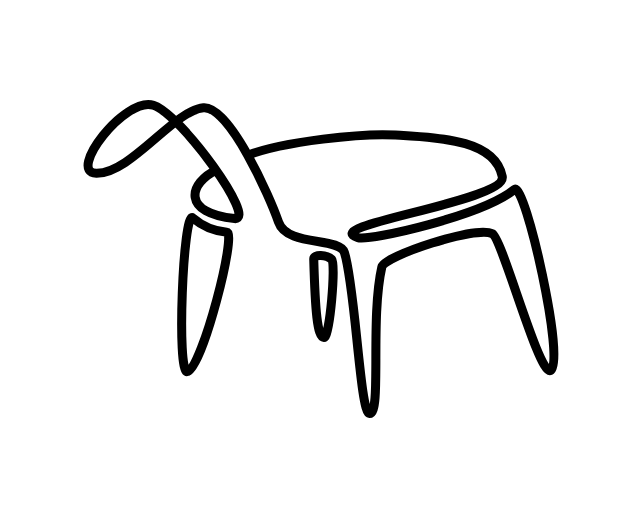
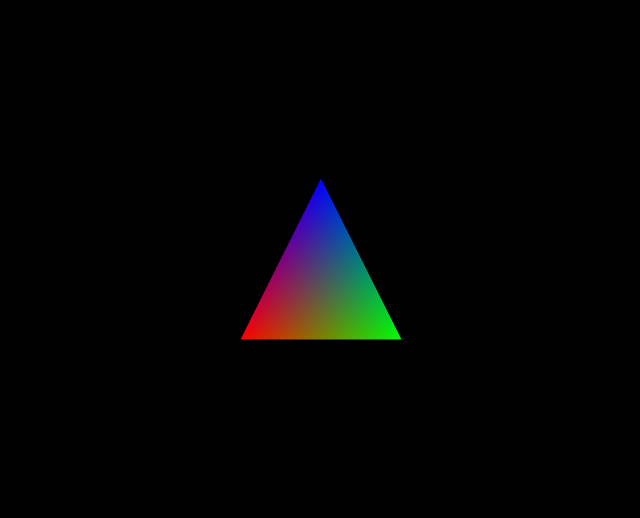
Before and after one commit to PierreLeBlond/threetle, a website built with Vite: page index.html in a window 1280 px wide. Shown: the part 141-659 px from the top of the page, without its empty margins (319-959 px from the left). Built offline with nearby package versions, Linux system fonts and the light colour scheme.

Commit message:
feat: Display hello triangle

```diff
--- a/package.json
+++ b/package.json
@@ -18,8 +18,12 @@
     "eslint-plugin-prettier": "^5.2.6",
     "globals": "^16.0.0",
     "prettier": "3.5.3",
+    "prettier-plugin-glsl": "^0.2.1",
     "typescript": "~5.7.2",
     "typescript-eslint": "^8.31.1",
     "vite": "^6.3.1"
+  },
+  "dependencies": {
+    "gl-matrix": "^3.4.3"
   }
 }
--- /dev/null
+++ b/src/core/Core.ts
@@ -0,0 +1,9 @@
+export type Core<T extends CoreData> = {
+  createTriangle: (coreData: T) => T;
+  draw: (coreData: T) => void;
+  init: () => T;
+};
+
+export type CoreData = {
+  canvas: HTMLCanvasElement;
+};
--- /dev/null
+++ b/src/core/webgl/WebGLCore.ts
@@ -0,0 +1,30 @@
+import { Core, CoreData } from "../Core";
+import { createTriangle } from "./createTriangle";
+import { draw } from "./draw";
+import { init } from "./init";
+
+export type WebGLCoreData = CoreData & {
+  buffers?: {
+    color: WebGLBuffer;
+    index: WebGLBuffer;
+    position: WebGLBuffer;
+  };
+  gl: WebGLRenderingContext;
+  programInfo?: {
+    attributesLocations: {
+      color: number;
+      position: number;
+    };
+    program: WebGLProgram;
+    uniformsLocations: {
+      projection: WebGLUniformLocation;
+      view: WebGLUniformLocation;
+    };
+  };
+};
+
+export const WebGLCore = {
+  createTriangle,
+  draw,
+  init,
+} satisfies Core<WebGLCoreData>;
--- /dev/null
+++ b/src/core/webgl/createTriangle.ts
@@ -0,0 +1,119 @@
+import fragmentShaderSource from "./shaders/triangle.frag?raw";
+import vertexShaderSource from "./shaders/triangle.vert?raw";
+import { WebGLCoreData } from "./WebGLCore";
+
+export const createTriangle = (data: WebGLCoreData): WebGLCoreData => {
+  const { gl } = data;
+
+  const vertexBuffer = gl.createBuffer();
+  gl.bindBuffer(gl.ARRAY_BUFFER, vertexBuffer);
+
+  const vertices = [-0.5, -0.5, 0.0, 0.5, -0.5, 0.0, 0.0, 0.5, 0.0];
+  gl.bufferData(gl.ARRAY_BUFFER, new Float32Array(vertices), gl.STATIC_DRAW);
+
+  gl.bindBuffer(gl.ARRAY_BUFFER, null);
+
+  const colorBuffer = gl.createBuffer();
+  gl.bindBuffer(gl.ARRAY_BUFFER, colorBuffer);
+
+  const colors = [1.0, 0.0, 0.0, 0.0, 1.0, 0.0, 0.0, 0.0, 1.0];
+  gl.bufferData(gl.ARRAY_BUFFER, new Float32Array(colors), gl.STATIC_DRAW);
+
+  gl.bindBuffer(gl.ARRAY_BUFFER, null);
+
+  const indexBuffer = gl.createBuffer();
+  gl.bindBuffer(gl.ELEMENT_ARRAY_BUFFER, indexBuffer);
+
+  const indices = [0, 1, 2];
+  gl.bufferData(
+    gl.ELEMENT_ARRAY_BUFFER,
+    new Uint16Array(indices),
+    gl.STATIC_DRAW,
+  );
+
+  gl.bindBuffer(gl.ELEMENT_ARRAY_BUFFER, null);
+
+  const vertexShader = gl.createShader(gl.VERTEX_SHADER);
+
+  if (!vertexShader) {
+    throw new Error("Failed to create vertex shader");
+  }
+
+  gl.shaderSource(vertexShader, vertexShaderSource);
+  gl.compileShader(vertexShader);
+
+  if (!gl.getShaderParameter(vertexShader, gl.COMPILE_STATUS)) {
+    throw new Error(
+      `Error compiling vertex shader: ${gl.getShaderInfoLog(vertexShader) ?? "Unknown error"}`,
+    );
+  }
+
+  const fragmentShader = gl.createShader(gl.FRAGMENT_SHADER);
+
+  if (!fragmentShader) {
+    throw new Error("Failed to create fragment shader");
+  }
+
+  gl.shaderSource(fragmentShader, fragmentShaderSource);
+  gl.compileShader(fragmentShader);
+
+  if (!gl.getShaderParameter(fragmentShader, gl.COMPILE_STATUS)) {
+    throw new Error(
+      `Error compiling fragment shader: ${gl.getShaderInfoLog(fragmentShader) ?? "Unknown error"}`,
+    );
+  }
+
+  const program = gl.createProgram();
+
+  gl.attachShader(program, vertexShader);
+  gl.attachShader(program, fragmentShader);
+  gl.linkProgram(program);
+
+  if (!gl.getProgramParameter(program, gl.LINK_STATUS)) {
+    throw new Error(
+      `Error linking program: ${gl.getProgramInfoLog(program) ?? "Unknown error"}`,
+    );
+  }
+
+  gl.useProgram(program);
+
+  const positionAttributeLocation = gl.getAttribLocation(program, "position");
+  gl.enableVertexAttribArray(positionAttributeLocation);
+
+  const colorAttributeLocation = gl.getAttribLocation(program, "color");
+  gl.enableVertexAttribArray(colorAttributeLocation);
+
+  const projectionLocation = gl.getUniformLocation(program, "projection");
+
+  if (!projectionLocation) {
+    throw new Error("Failed to get projection location");
+  }
+
+  const viewLocation = gl.getUniformLocation(program, "view");
+
+  if (!viewLocation) {
+    throw new Error("Failed to get view location");
+  }
+
+  gl.useProgram(null);
+
+  return {
+    ...data,
+    buffers: {
+      color: colorBuffer,
+      index: indexBuffer,
+      position: vertexBuffer,
+    },
+    programInfo: {
+      attributesLocations: {
+        color: colorAttributeLocation,
+        position: positionAttributeLocation,
+      },
+      program,
+      uniformsLocations: {
+        projection: projectionLocation,
+        view: viewLocation,
+      },
+    },
+  };
+};
--- /dev/null
+++ b/src/core/webgl/draw.ts
@@ -0,0 +1,70 @@
+import { mat4 } from "gl-matrix";
+
+import { WebGLCoreData } from "./WebGLCore";
+
+export const draw = (coreData: WebGLCoreData) => {
+  const { buffers, canvas, gl, programInfo } = coreData;
+
+  gl.clearColor(0, 0, 0, 1);
+  gl.clear(gl.COLOR_BUFFER_BIT);
+
+  gl.viewport(0, 0, canvas.clientWidth, canvas.clientHeight);
+
+  const fieldOfView = (45 * Math.PI) / 180;
+  const aspect = canvas.clientWidth / canvas.clientHeight;
+  const zNear = 0.1;
+  const zFar = 100.0;
+  const projectionMatrix = mat4.create();
+
+  mat4.perspective(projectionMatrix, fieldOfView, aspect, zNear, zFar);
+
+  const viewMatrix = mat4.create();
+
+  mat4.translate(viewMatrix, viewMatrix, [-0.0, 0.0, -6.0]);
+
+  if (!buffers || !programInfo) {
+    return;
+  }
+
+  gl.bindBuffer(gl.ARRAY_BUFFER, buffers.position);
+
+  gl.vertexAttribPointer(
+    programInfo.attributesLocations.position,
+    3,
+    gl.FLOAT,
+    false,
+    0, // stride will be automatically calculated if it's 0
+    0,
+  );
+  gl.enableVertexAttribArray(programInfo.attributesLocations.position);
+
+  gl.bindBuffer(gl.ARRAY_BUFFER, buffers.color);
+
+  gl.vertexAttribPointer(
+    programInfo.attributesLocations.color,
+    3,
+    gl.FLOAT,
+    false,
+    0, // stride will be automatically calculated if it's 0
+    0,
+  );
+  gl.enableVertexAttribArray(programInfo.attributesLocations.color);
+
+  gl.bindBuffer(gl.ELEMENT_ARRAY_BUFFER, buffers.index);
+
+  gl.useProgram(programInfo.program);
+
+  gl.uniformMatrix4fv(
+    programInfo.uniformsLocations.projection,
+    false,
+    projectionMatrix,
+  );
+
+  gl.uniformMatrix4fv(programInfo.uniformsLocations.view, false, viewMatrix);
+
+  gl.drawArrays(gl.TRIANGLES, 0, 3);
+
+  gl.useProgram(null);
+
+  gl.bindBuffer(gl.ARRAY_BUFFER, null);
+};
--- /dev/null
+++ b/src/core/webgl/init.ts
@@ -0,0 +1,16 @@
+export const init = () => {
+  const canvas = document.createElement("canvas");
+
+  // GL 1.0 context, we'll support 2.0 soon enough
+  const gl = canvas.getContext("webgl");
+
+  // TODO: Provide a fallback, or send an error event
+  if (!gl) {
+    throw new Error("Failed to create WebGL context");
+  }
+
+  return {
+    canvas,
+    gl,
+  };
+};
--- /dev/null
+++ b/src/core/webgl/shaders/triangle.frag
@@ -0,0 +1,7 @@
+precision highp float;
+
+varying vec4 vColor;
+
+void main(void ) {
+  gl_FragColor = vColor;
+}
--- /dev/null
+++ b/src/core/webgl/shaders/triangle.vert
@@ -0,0 +1,12 @@
+attribute vec3 position;
+attribute vec3 color;
+
+uniform mat4 view;
+uniform mat4 projection;
+
+varying vec4 vColor;
+
+void main(void ) {
+  gl_Position = projection * view * vec4(position, 1.0);
+  vColor = vec4(color, 1.0);
+}
--- a/src/getScriptData.ts
+++ b/src/getScriptData.ts
@@ -4,12 +4,13 @@ export const getScriptData = (): [string, (viewer: Viewer) => void] => {
   const scripts = document.getElementsByTagName("script");
   const script = Array.from(scripts).find(
     (script) =>
-      script.hasAttribute("viewer-callback") && script.hasAttribute("viewer-id")
+      script.hasAttribute("viewer-callback") &&
+      script.hasAttribute("viewer-id"),
   );
 
   if (!script) {
     throw new Error(
-      "Couldn't find script with attribute `viewer-callback` or `viewer-id`"
+      "Couldn't find script with attribute `viewer-callback` or `viewer-id`",
     );
   }
 
--- a/src/main.ts
+++ b/src/main.ts
@@ -1,18 +1,16 @@
 import "./style.css";
 import { getScriptData } from "./getScriptData";
 import { getViewerElement } from "./getViewerElement";
+import { init } from "./viewer/init";
 import { Viewer } from "./viewer/Viewer";
-
-import logo from "/logo.svg";
 
 const [id, callback] = getScriptData();
 const viewerElement = getViewerElement(id);
 
-viewerElement.innerHTML = `<img src="${logo}" class="logo" alt="threetle logo" />`;
+const data = init(viewerElement);
 
 const viewer: Viewer = {
-  element: viewerElement,
-  id,
+  data,
 };
 
 callback(viewer);
--- a/src/style.css
+++ b/src/style.css
@@ -12,3 +12,8 @@ body {
   justify-content: center;
   align-items: center;
 }
+
+#viewer canvas {
+  width: 100%;
+  height: 100%;
+}
--- a/src/viewer/Viewer.ts
+++ b/src/viewer/Viewer.ts
@@ -1,4 +1,7 @@
 export type Viewer = {
+  data: ViewerData;
+};
+
+export type ViewerData = {
   element: HTMLElement;
-  id: string;
 };
--- /dev/null
+++ b/src/viewer/init.ts
@@ -0,0 +1,26 @@
+import { WebGLCore } from "../core/webgl/WebGLCore";
+
+export const init = (element: HTMLElement) => {
+  let data = WebGLCore.init();
+
+  const { canvas } = data;
+
+  element.appendChild(canvas);
+
+  canvas.width = element.clientWidth;
+  canvas.height = element.clientHeight;
+
+  data = WebGLCore.createTriangle(data);
+
+  const loop = () => {
+    WebGLCore.draw(data);
+
+    requestAnimationFrame(loop);
+  };
+
+  requestAnimationFrame(loop);
+
+  return {
+    element,
+  };
+};
--- a/tsconfig.json
+++ b/tsconfig.json
@@ -20,5 +20,5 @@
     "noFallthroughCasesInSwitch": true,
     "noUncheckedSideEffectImports": true
   },
-  "include": ["src"]
+  "include": ["src", "prettier.config.ts"]
 }
```
Also changed, not shown: prettier.config.ts (added, +9 -0 lines), 1 other file.
